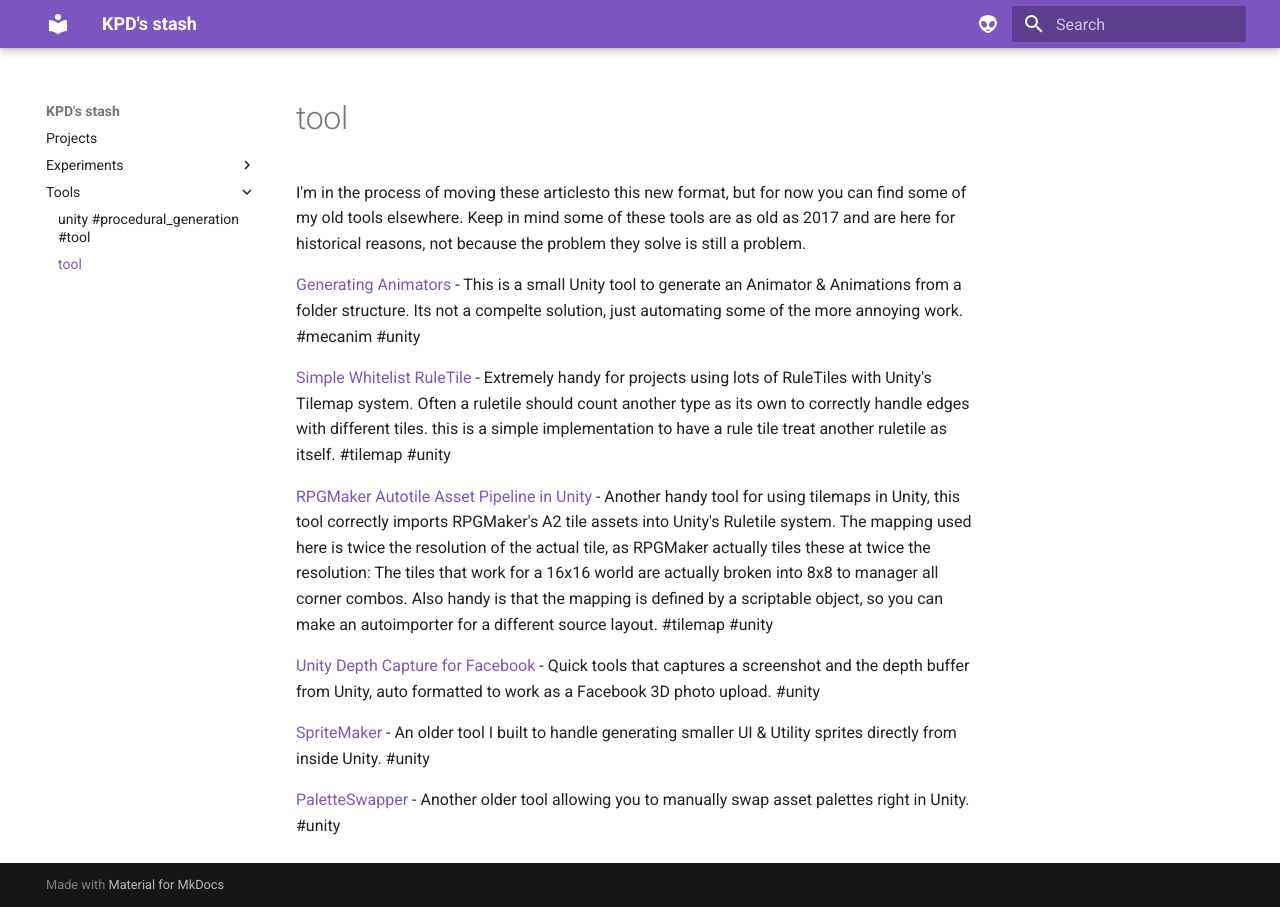
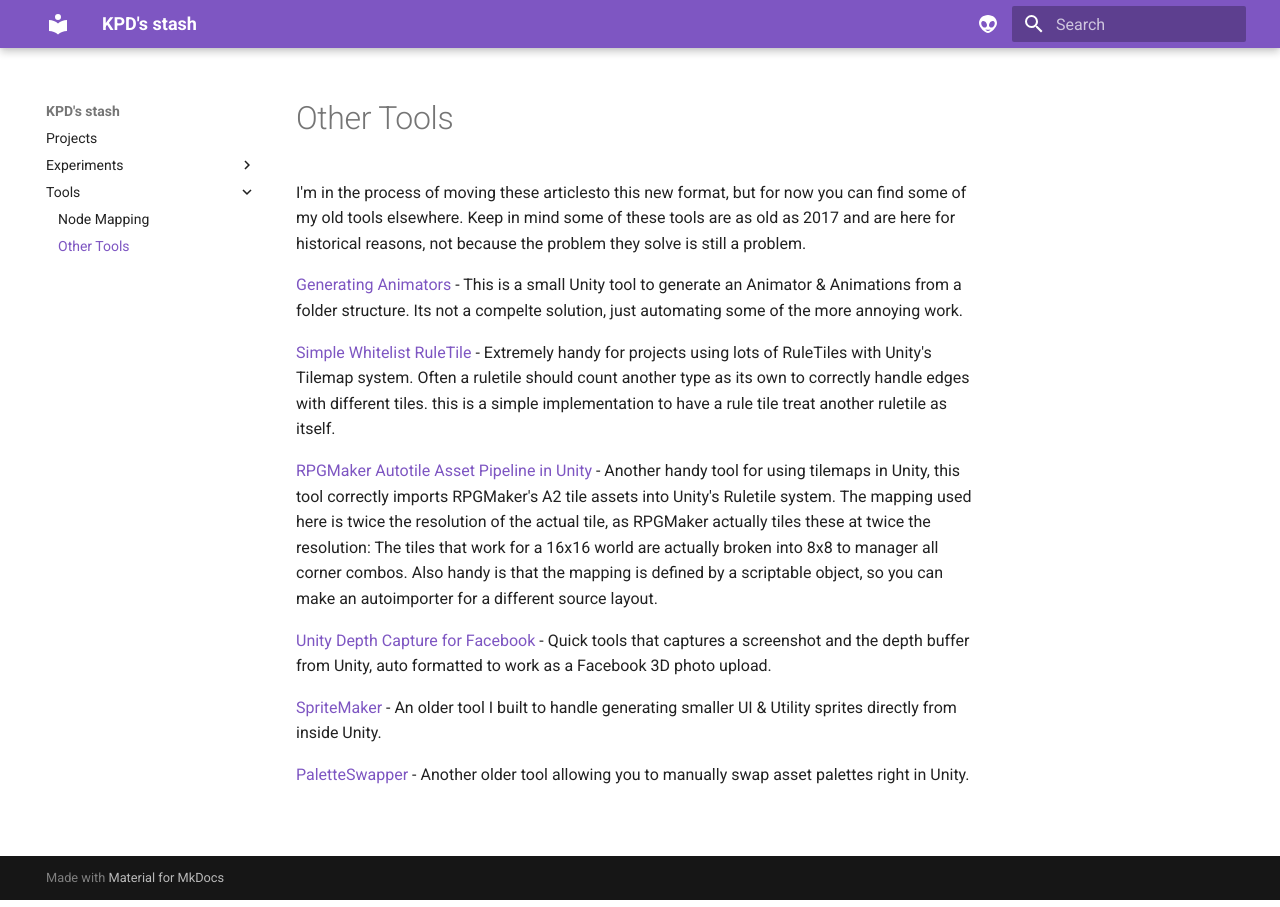
Before and after one commit to KPDwyer/projects, an MkDocs documentation site: the page built from docs/Tools/Other Tools.md, in a window 1280 px wide. Built offline with MkDocs 1.6.1 and Material for MkDocs 9.7.7, drawn with Linux system fonts in a browser that asks for light colours.

Commit message:
tags are a no go

```diff
--- a/docs/Experiments/Markov Jr.md
+++ b/docs/Experiments/Markov Jr.md
@@ -1,5 +1,3 @@
-#godot #procedural_generation #tilemap #experiment
-
 Inspired by [mxgmn](https://github.com/mxgmn/MarkovJunior), I implemented a simple set of rules of Markov Jr in Godot.  Markov Jr needs some boilerplate work to make nodes operate in any nonlinear way (hiearchies, subgraphs, etc). I opted out of doing this work unless I could complete the work to make `inference` work, which allows user to enforce constraints on a sequence to varying effects.  I never go that far, but my implementation was enough to generate mazes and flood fills.
 
 It is my hope to revisit Markov Jr as part of the Godot port of my [[Node Mapping]] project.
--- a/docs/Experiments/Wave Function Collapse Experiments.md
+++ b/docs/Experiments/Wave Function Collapse Experiments.md
@@ -1,5 +1,3 @@
-#unity #procedural_generation #tilemap #experiment
-
 Inspired by [mxgmn](https://github.com/mxgmn/WaveFunctionCollapse) & [Oskar Stålberg](https://twitter.com/OskSta), I spent a bunch of time building out a Unity implementation for WFC using tilemaps.  This was a fun exercising in optimization, and taught me a lot about how procedural generation can still leave room for authored editing: to me, the strength of WFC is allowing both the designer and the algorithm to "collapse" any of the nodes, opening up myriad ways to collaborate with the machine.
 
 Source for WFC is closed.  The code is not documented well enough to be of any use to anyone, but interested parties can reach out if they want to learn more.  As usual, it's worth noting that performance in these clips is often bound by screen capture / streaming, and staggered execution is an intentional choice to make the videos more interesting!
--- a/docs/Tools/Other Tools.md
+++ b/docs/Tools/Other Tools.md
@@ -1,15 +1,13 @@
-#tool
-
 I'm in the process of moving these articlesto this new format, but for now you can find some of my old tools elsewhere.  Keep in mind some of these tools are as old as 2017 and are here for historical reasons, not because the problem they solve is still a problem.
 
-[Generating Animators](https://kpdwyer.github.io/2019-01-17-Pixel-Animator-Generator) - This is a small Unity tool to generate an Animator & Animations from a folder structure.  Its not a compelte solution, just automating some of the more annoying work. #mecanim #unity
+[Generating Animators](https://kpdwyer.github.io/2019-01-17-Pixel-Animator-Generator) - This is a small Unity tool to generate an Animator & Animations from a folder structure.  Its not a compelte solution, just automating some of the more annoying work.
 
-[Simple Whitelist RuleTile](https://kpdwyer.github.io/2021-01-03-Whitelist-Ruletile) - Extremely handy for projects using lots of RuleTiles with Unity's Tilemap system.  Often a ruletile should count another type as its own to correctly handle edges with different tiles.  this is a simple implementation to have a rule tile treat another ruletile as itself. #tilemap #unity
+[Simple Whitelist RuleTile](https://kpdwyer.github.io/2021-01-03-Whitelist-Ruletile) - Extremely handy for projects using lots of RuleTiles with Unity's Tilemap system.  Often a ruletile should count another type as its own to correctly handle edges with different tiles.  this is a simple implementation to have a rule tile treat another ruletile as itself.
 
-[RPGMaker Autotile Asset Pipeline in Unity](https://kpdwyer.github.io/2019-04-10-Autotile-Pipeline) - Another handy tool for using tilemaps in Unity, this tool correctly imports RPGMaker's A2 tile assets into Unity's Ruletile system.  The mapping used here is twice the resolution of the actual tile, as RPGMaker actually tiles these at twice the resolution: The tiles that work for a 16x16 world are actually broken into 8x8 to manager all corner combos.  Also handy is that the mapping is defined by a scriptable object, so you can make an autoimporter for a different source layout. #tilemap #unity
+[RPGMaker Autotile Asset Pipeline in Unity](https://kpdwyer.github.io/2019-04-10-Autotile-Pipeline) - Another handy tool for using tilemaps in Unity, this tool correctly imports RPGMaker's A2 tile assets into Unity's Ruletile system.  The mapping used here is twice the resolution of the actual tile, as RPGMaker actually tiles these at twice the resolution: The tiles that work for a 16x16 world are actually broken into 8x8 to manager all corner combos.  Also handy is that the mapping is defined by a scriptable object, so you can make an autoimporter for a different source layout.
 
-[Unity Depth Capture for Facebook](https://github.com/KPDwyer/DepthCapture) - Quick tools that captures a screenshot and the depth buffer from Unity, auto formatted to work as a Facebook 3D photo upload. #unity
+[Unity Depth Capture for Facebook](https://github.com/KPDwyer/DepthCapture) - Quick tools that captures a screenshot and the depth buffer from Unity, auto formatted to work as a Facebook 3D photo upload.
 
-[SpriteMaker](https://github.com/KPDwyer/SpriteMaker) - An older tool I built to handle generating smaller UI & Utility sprites directly from inside Unity.  #unity
+[SpriteMaker](https://github.com/KPDwyer/SpriteMaker) - An older tool I built to handle generating smaller UI & Utility sprites directly from inside Unity.
 
-[PaletteSwapper](https://github.com/KPDwyer/PaletteSwapper) - Another older tool allowing you to manually swap asset palettes right in Unity. #unity
+[PaletteSwapper](https://github.com/KPDwyer/PaletteSwapper) - Another older tool allowing you to manually swap asset palettes right in Unity.
```
Also changed, not shown: docs/Tools/Node Mapping.md (+0 -2 lines), docs/index.md (+1 -1 lines).
